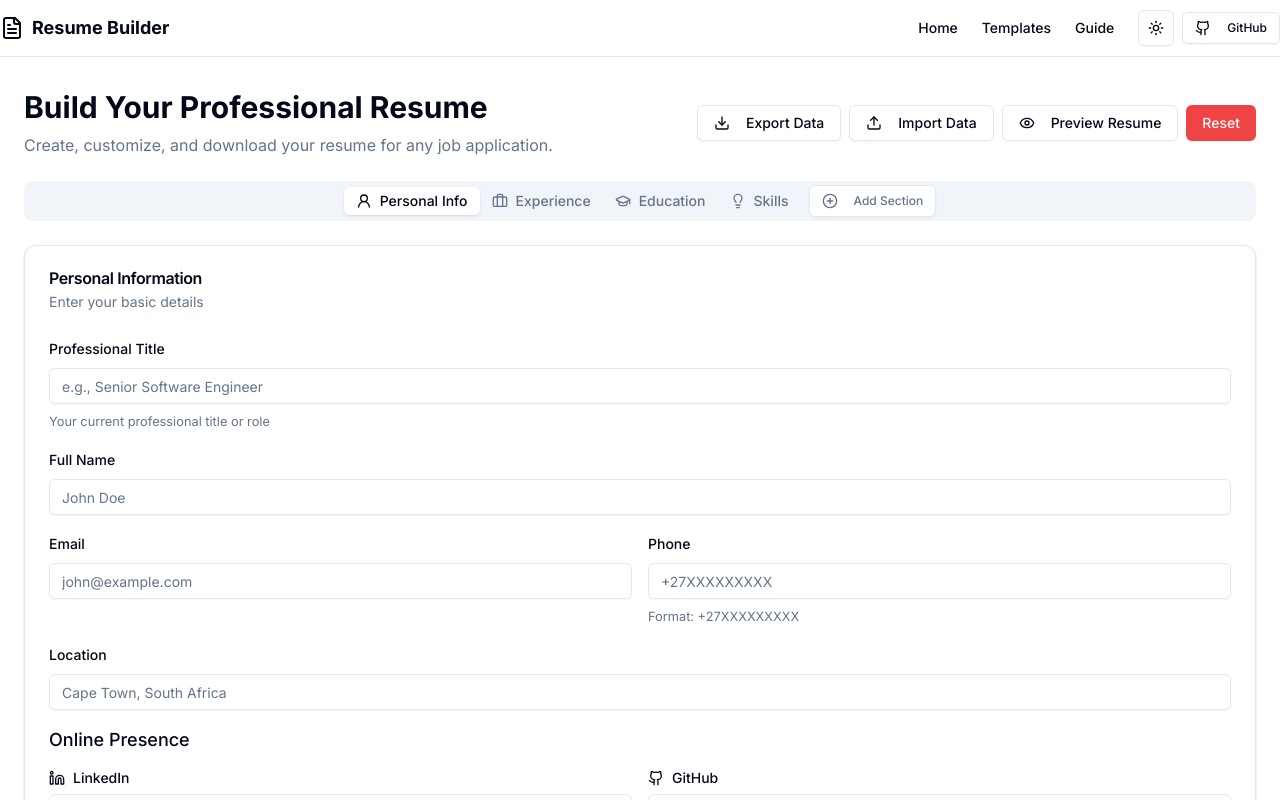
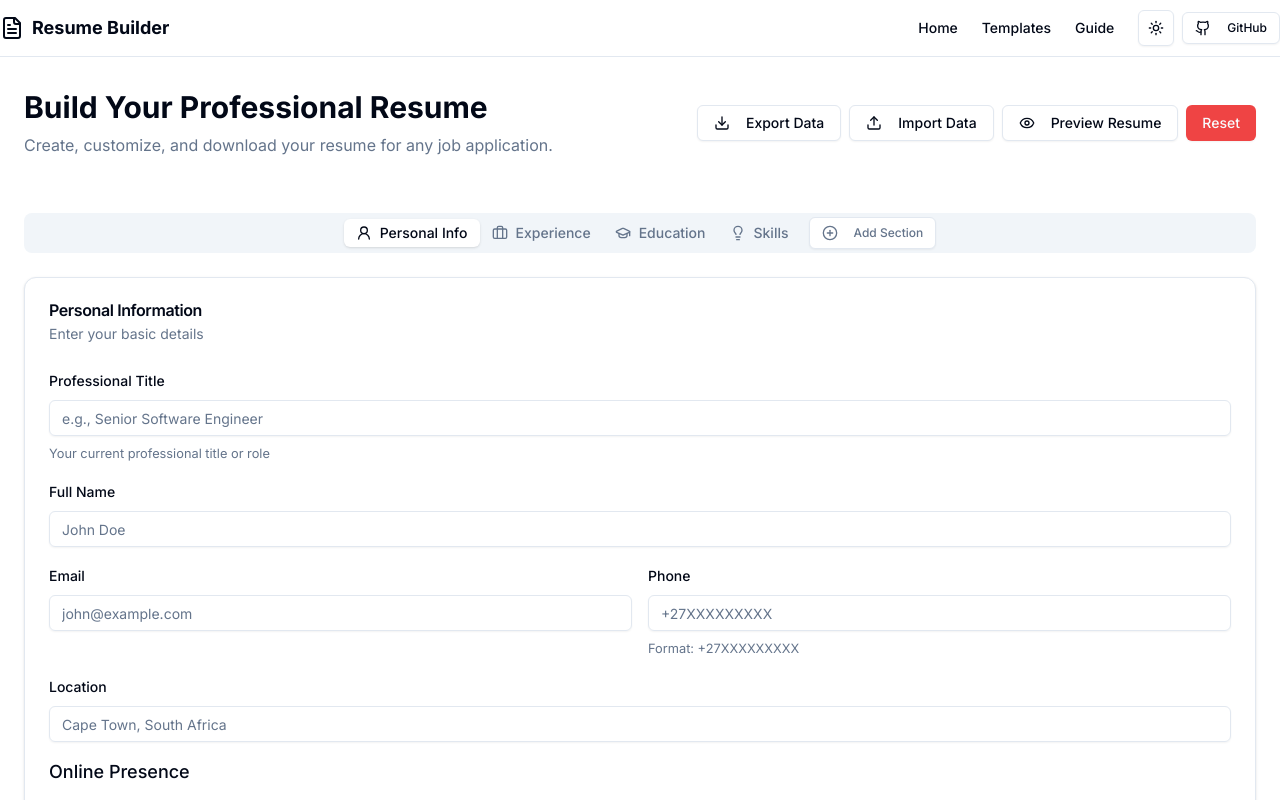
Before and after one commit to Nattie-Nkosi/resume-app, a Next.js app: page / in a window 1280 px wide. Shown: the top 800 px of the page. Built offline with nearby package versions, Linux system fonts and the light colour scheme; what @react-pdf/renderer would draw is missing.

Commit message:
Refactor resume layout for improved readability and user experience

```diff
--- a/src/app/page.tsx
+++ b/src/app/page.tsx
@@ -267,11 +267,15 @@
 
   return (
     <div className="container mx-auto p-6 pt-8">
+      <div className="flex flex-col space-y-8">
         <div className="flex justify-between items-center mb-6">
           <div>
-          <h1 className="text-3xl font-bold">Build Your Professional Resume</h1>
+            <h1 className="text-3xl font-bold">
+              Build Your Professional Resume
+            </h1>
             <p className="text-muted-foreground mt-2">
-            Create, customize, and download your resume for any job application.
+              Create, customize, and download your resume for any job
+              application.
             </p>
           </div>
           <div className="flex gap-2">
@@ -531,5 +535,6 @@
           )}
         </ErrorBoundary>
       </div>
+    </div>
   );
 }
```
Lines whose indentation alone changed are shown as unchanged.
